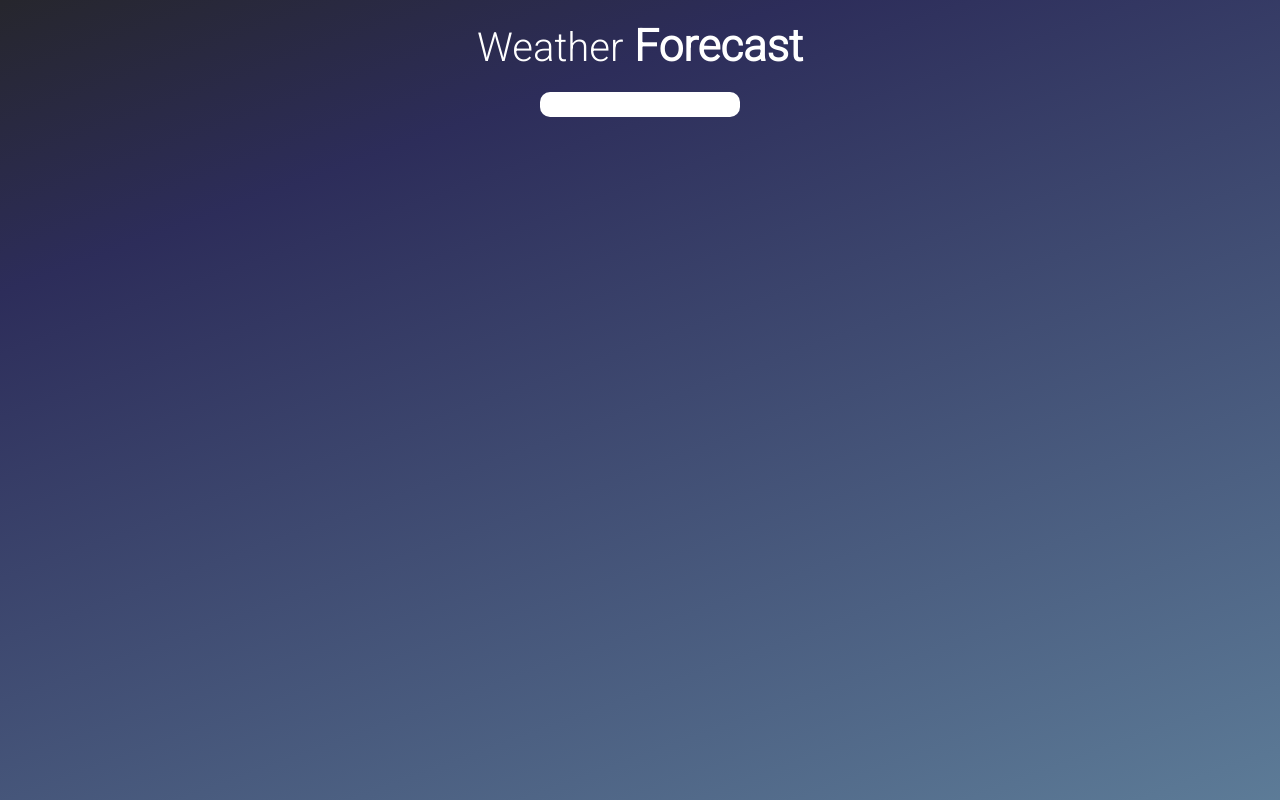
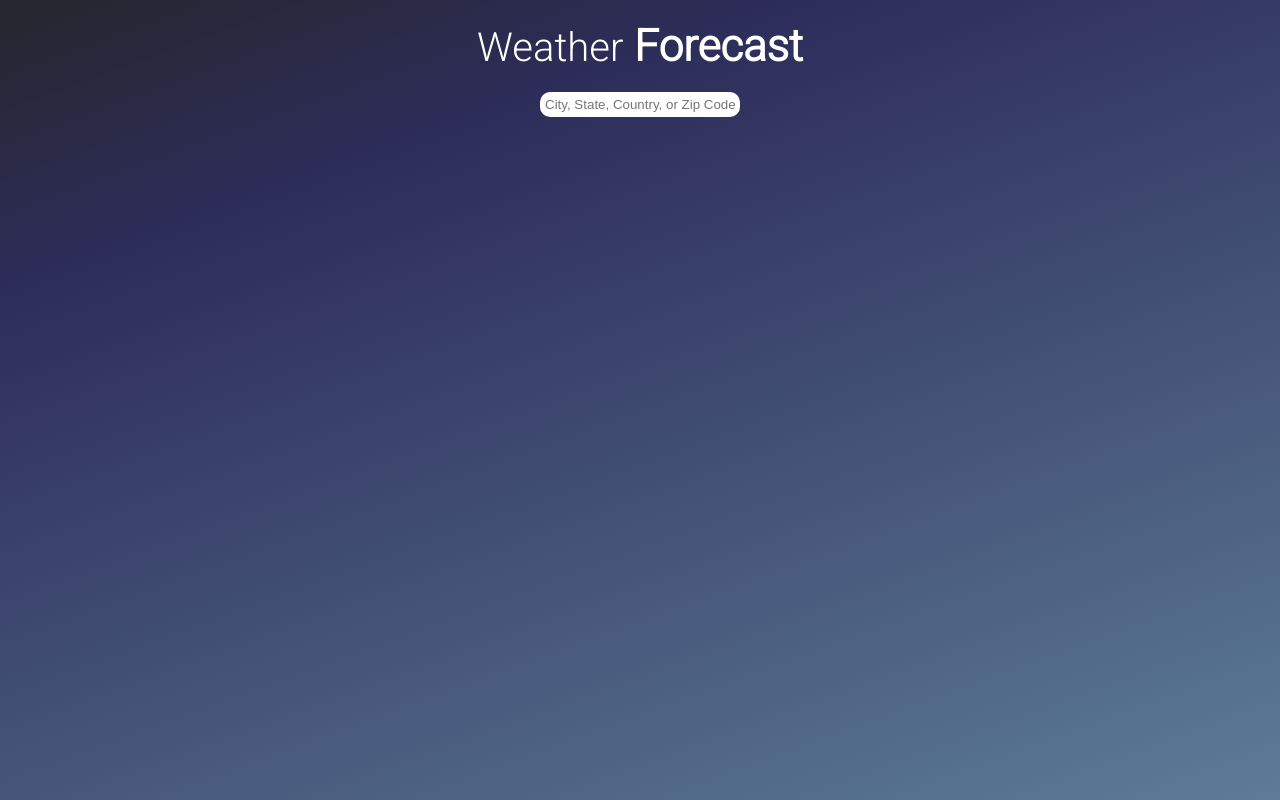
Before and after one commit to Ssang10/react-weather-app, a React (Create React App) app: page / in a window 1280 px wide. Built offline with nearby package versions, Linux system fonts and the light colour scheme.

Commit message:
basic changes

```diff
--- a/src/components/Header.jsx
+++ b/src/components/Header.jsx
@@ -25,6 +25,7 @@ const Header = () => {
           type="text"
           value={query}
           onChange={(e) => setQuery(e.target.value)}
+          placeholder="City, State, Country, or Zip Code"
         />
       </form>
     </header>
--- a/src/components/Main.jsx
+++ b/src/components/Main.jsx
@@ -12,7 +12,9 @@ const Main = () => {
         <>
           <div className="container">
             <section>
-              <h1>{weather.name}</h1>
+              <h1>
+                {weather.name}, {weather.sys.country}
+              </h1>
               <h4>Feels Like {weather.main.feels_like}°</h4>
             </section>
             <section className="section-middle">
```
